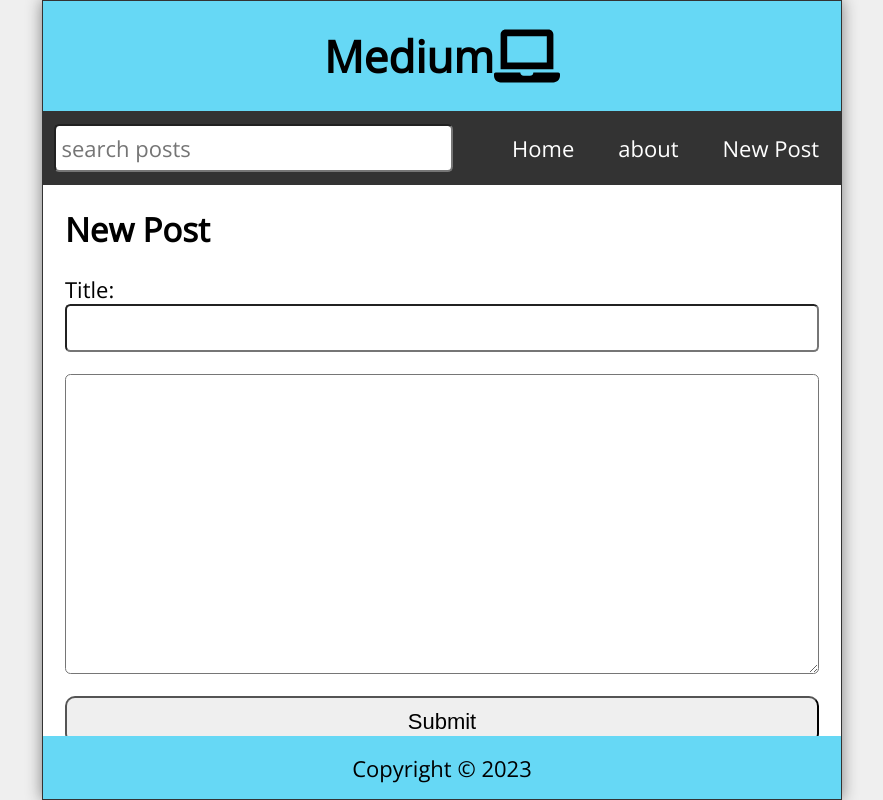
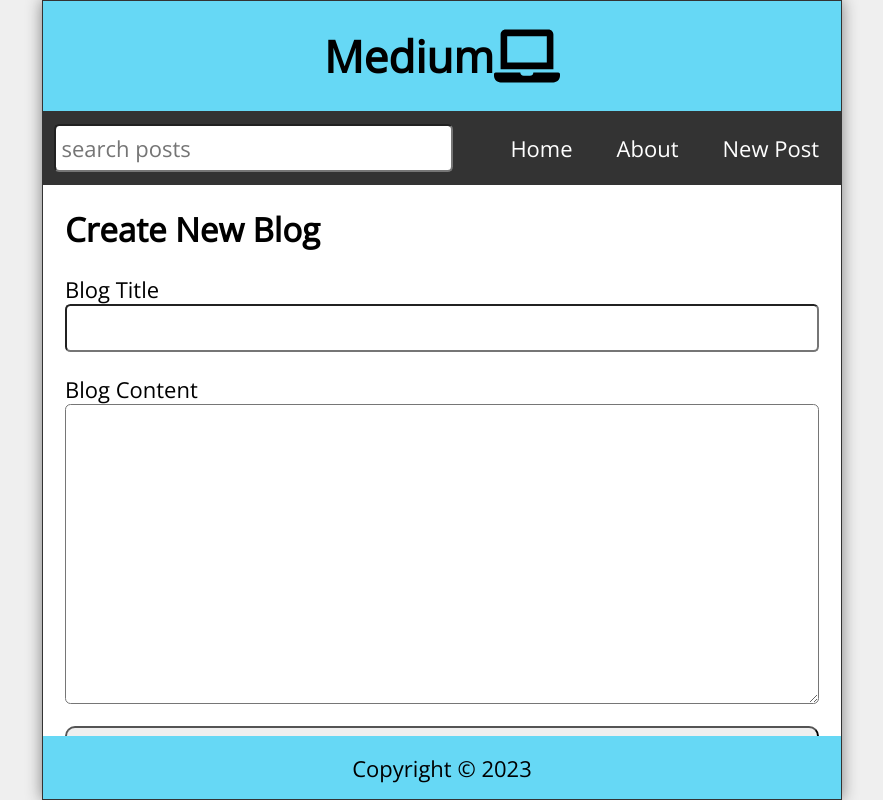
Before and after one commit to harishkumarofficial/my-app, a React (Create React App) app: page /post in a window 1280 px wide. Shown: the whole page, without its empty margins (198-1081 px from the left). Built offline with nearby package versions, Linux system fonts and the light colour scheme; data requests are answered from the project's data file.

Commit message:
Nav par and new post updated.

```diff
--- a/src/Nav.jsx
+++ b/src/Nav.jsx
@@ -22,7 +22,7 @@ const Nav = () => {
       </form>
         <ul>
           <li><Link to='/'>Home</Link></li>
-          <li><Link to='/about'>about</Link></li>
+          <li><Link to='/about'>About</Link></li>
           <li><Link to='/post'>New Post</Link></li>
         </ul>
 
--- a/src/NewPost.jsx
+++ b/src/NewPost.jsx
@@ -6,10 +6,10 @@ const NewPost =() => {
   const { handleSubmit, postTitle, setPostTitle, postBody, setPostBody } = useContext(DataContext)
     return (
       <main className="NewPost">
-          <h2>New Post</h2>
+          <h2>Create New Blog</h2>
           <form className="newPostForm" onSubmit={handleSubmit}>
 
-              <label htmlFor="postTitle">Title:</label>
+              <label htmlFor="postTitle">Blog Title</label>
               <input
               id="postTitle"
               type="text"
@@ -18,7 +18,7 @@ const NewPost =() => {
               onChange={(e) => setPostTitle(e.target.value)}
               />
 
-              <label htmlFor="postBody"></label>
+              <label htmlFor="postBody">Blog Content</label>
               <textarea
               id="postBody"
               required
```
